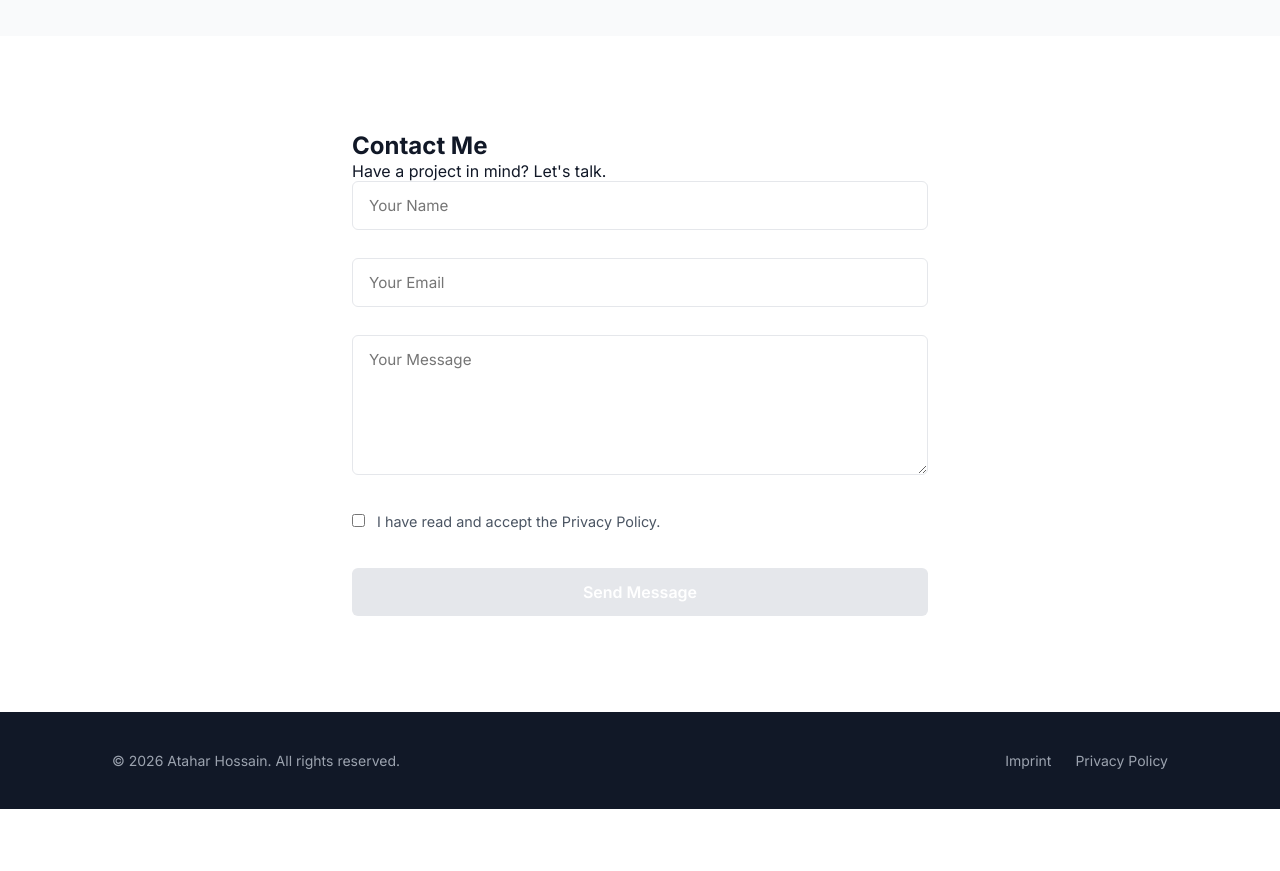
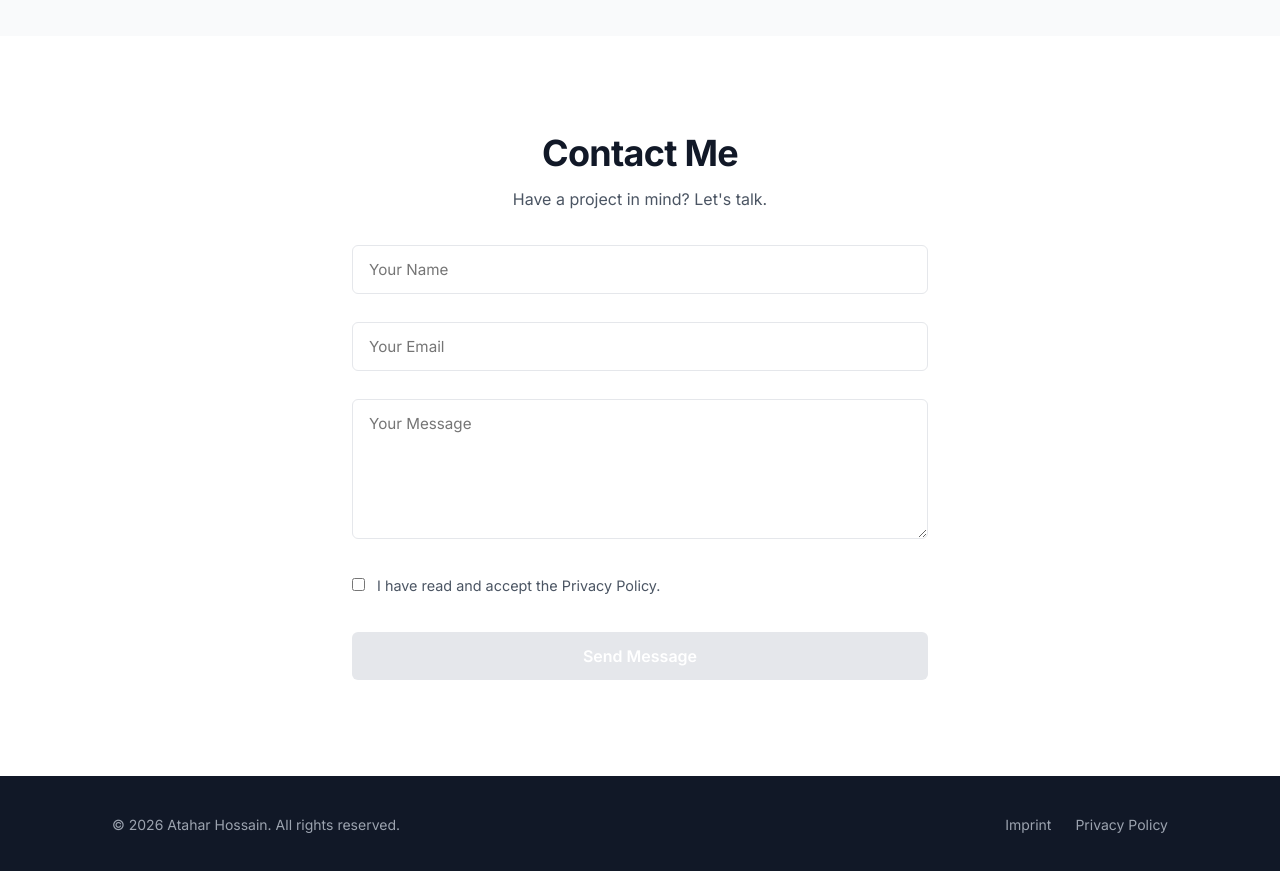
Before and after one commit to shajib07/portfolio, an Angular app: page / in a window 1280 px wide. Shown: the part 4000-4871 px from the top of the page. Before the commit the page ends 4809 px from the top, so only its background shows below. Built offline with nearby package versions, Linux system fonts and the light colour scheme.

Commit message:
modify contact sec typography

```diff
--- a/src/app/components/contact/contact.scss
+++ b/src/app/components/contact/contact.scss
@@ -6,6 +6,27 @@
     max-width: 640px;
     margin: 0 auto;
     padding: var(--inner-padding);
+  }
+
+  &__header {
+    text-align: center;
+    margin-bottom: 2rem;
+  }
+
+  &__heading {
+    margin: 0 0 0.75rem;
+    font-size: 2.25rem;
+    font-weight: 700;
+    letter-spacing: -0.02em;
+    color: var(--color-text-primary);
+  }
+
+  &__subheading {
+    margin: 0 auto;
+    max-width: 56ch;
+    font-size: 1rem;
+    line-height: 1.6;
+    color: var(--color-text-secondary);
   }
 
   &__form {
```
